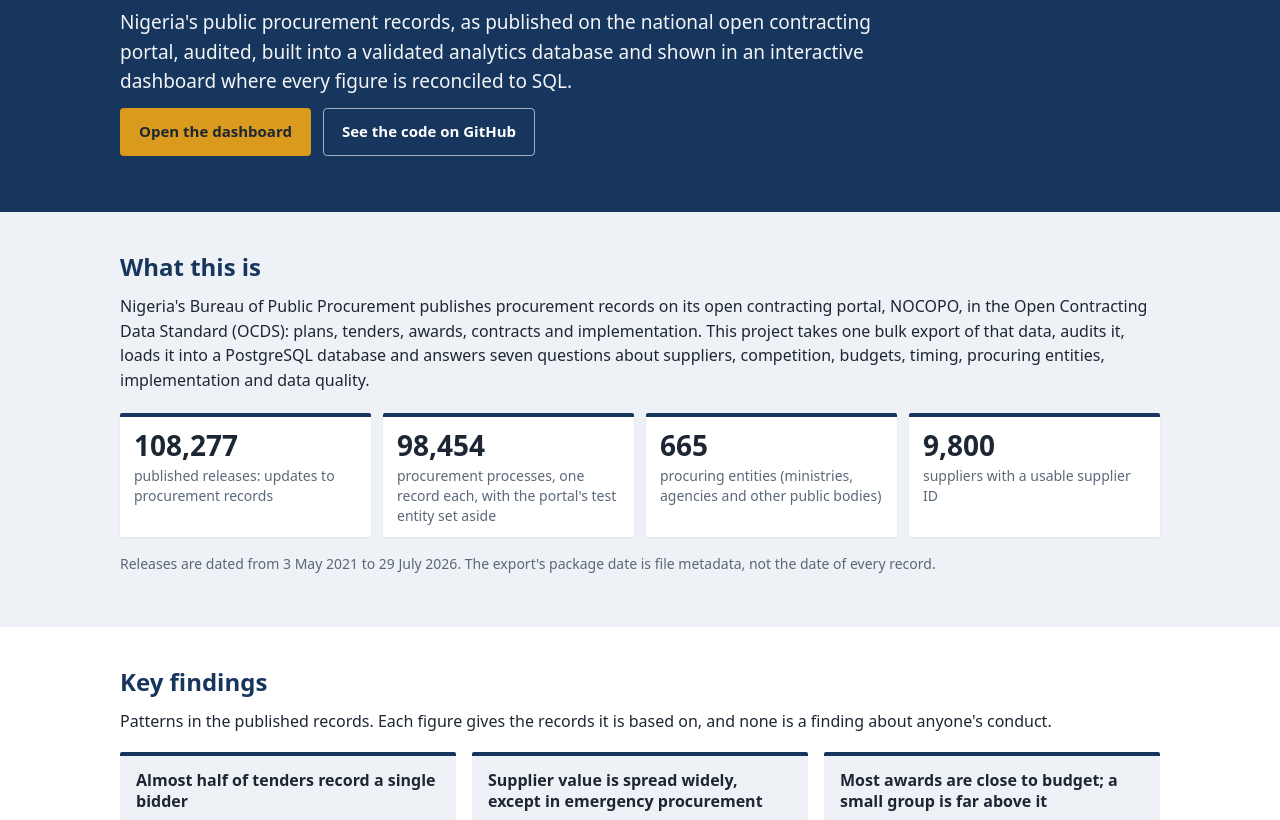
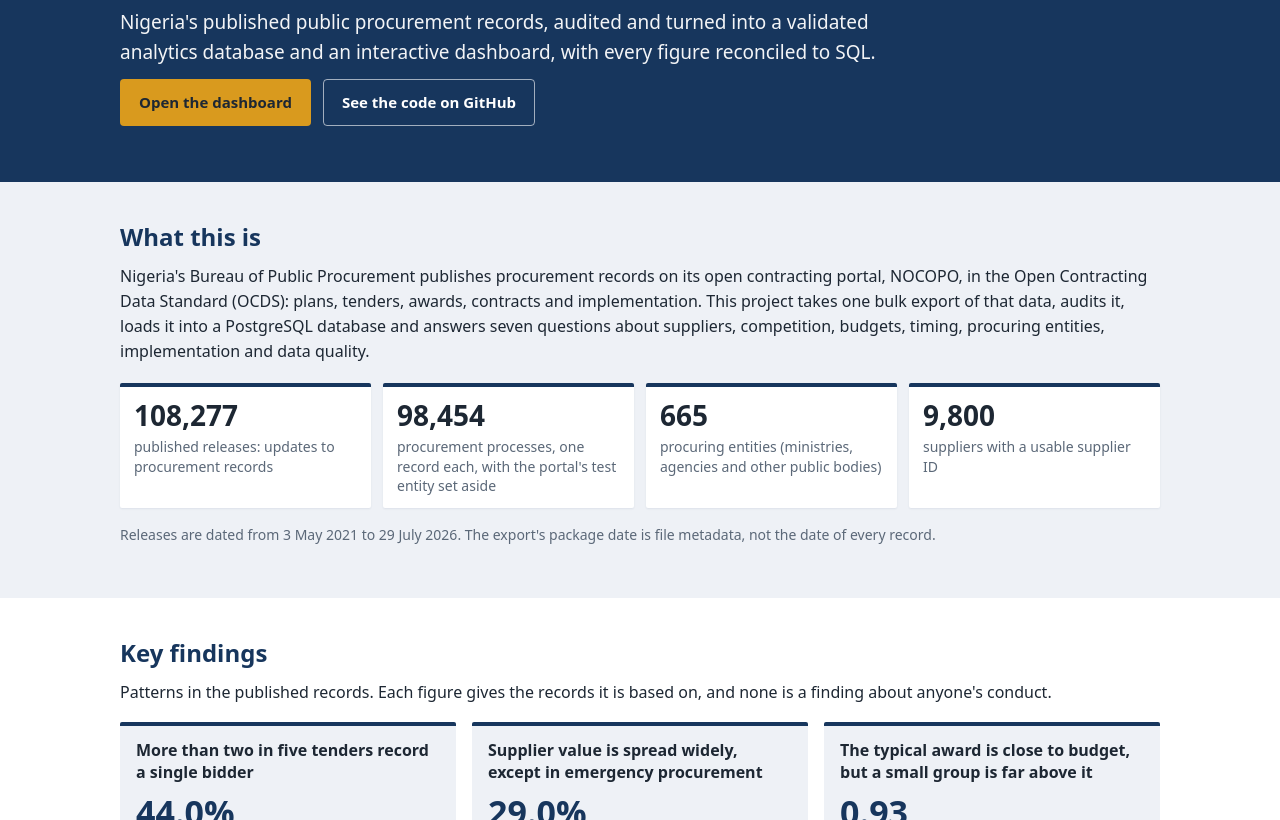
Before and after one commit to kene-obiekwe/nigeria-public-procurement-intelligence, a plain HTML site: page web/index.html in a window 1280 px wide. Shown: the part 218-1038 px from the top of the page. Drawn offline with Linux system fonts and the light colour scheme.

Commit message:
docs: reword two finding headlines (W-1, W-2), landing hero (W-3), LinkedIn link
- Findings 2 and 3 headlines now match the figures beneath them, in
  findings.md section 1, the README and the landing page: "More than two in
  five tenders record a single bidder" and "The typical award is close to
  budget, but a small group is far above it". Recorded as findings v1.2
  (wording only; no figure, tag or population changed).
- Landing hero sentence shortened; credit line links the LinkedIn profile.
- Landing screenshots retaken; check reports regenerated (177/177, 277/277,
  wording 0, landing figures 45/45, trace check 0 failures).

```diff
--- a/web/index.html
+++ b/web/index.html
@@ -50,9 +50,8 @@
     <div class="wrap">
       <p class="eyebrow">Open procurement data · Nigeria</p>
       <h1>Nigeria Public Procurement Intelligence</h1>
-      <p class="lead">Nigeria's public procurement records, as published on the national open contracting portal, audited,
-        built into a validated analytics database and shown in an interactive dashboard where every figure is reconciled
-        to SQL.</p>
+      <p class="lead">Nigeria's published public procurement records, audited and turned into a validated analytics
+        database and an interactive dashboard, with every figure reconciled to SQL.</p>
       <p class="actions">
         <a class="button primary" href="dashboard.html">Open the dashboard</a>
         <a class="button secondary" href="https://github.com/kene-obiekwe/nigeria-public-procurement-intelligence" rel="noopener">See the code on GitHub</a>
@@ -90,7 +89,7 @@
         anyone's conduct.</p>
       <div class="findings">
         <article class="finding">
-          <h3>Almost half of tenders record a single bidder</h3>
+          <h3>More than two in five tenders record a single bidder</h3>
           <p class="big"><span data-fig="EXE-05" data-format="pct1">44.0%</span></p>
           <p>of tenders record one tenderer; the median is <span data-fig="EXE-06" data-format="count">2</span>
             tenderers. Under National Competitive Bidding the rate is <span data-claim="C3">39.6%</span>
@@ -112,7 +111,7 @@
           <a class="more" href="dashboard.html#suppliers">Supplier concentration page</a>
         </article>
         <article class="finding">
-          <h3>Most awards are close to budget; a small group is far above it</h3>
+          <h3>The typical award is close to budget, but a small group is far above it</h3>
           <p class="big"><span data-fig="EXE-09" data-format="ratio2">0.93</span></p>
           <p>is the median award as a ratio of its budget line. Yet <span data-fig="BVA-B6" data-format="count">227</span>
             processes (<span data-claim="B3">1.5%</span>) awarded more than ten times their budget hold
@@ -257,7 +256,7 @@
   </p>
   <p class="credit">Built by Kene Obiekwe ·
     <a href="https://github.com/kene-obiekwe" rel="noopener">GitHub</a> ·
-    <a href="LINKEDIN_URL" rel="noopener">LinkedIn</a></p>
+    <a href="https://www.linkedin.com/in/kene-obiekwe10" rel="noopener">LinkedIn</a></p>
 </footer>
 </body>
 </html>
```
Also changed, not shown: docs/phase13_web_dashboard/screenshots/00_landing_375px.png, docs/phase13_web_dashboard/screenshots/00_landing_375px_dark.png, docs/phase13_web_dashboard/screenshots/00_landing_desktop.png, docs/phase13_web_dashboard/screenshots/00_landing_desktop_dark.png, 5 other files.
